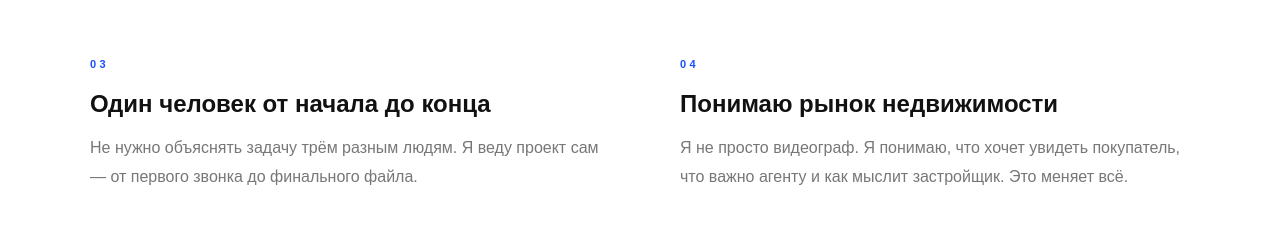
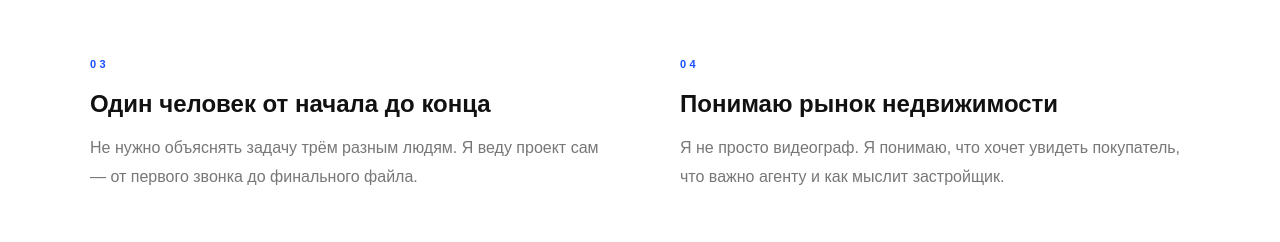
Before and after one commit to dimashaidyn/aidyn-portfolio, a plain HTML site: page index.html in a window 1280 px wide. Shown: the part 5240-5482 px from the top of the page. Drawn offline with nearby package versions, Linux system fonts and the light colour scheme; a web font is replaced by a local one.

Commit message:
Remove trailing sentence from why-item 04

```diff
--- a/index.html
+++ b/index.html
@@ -722,7 +722,7 @@
         <div class="why-item" data-reveal>
           <p class="why-num">04</p>
           <h3 class="why-title">Понимаю рынок недвижимости</h3>
-          <p class="why-desc">Я не просто видеограф. Я понимаю, что хочет увидеть покупатель, что важно агенту и как мыслит застройщик. Это меняет всё.</p>
+          <p class="why-desc">Я не просто видеограф. Я понимаю, что хочет увидеть покупатель, что важно агенту и как мыслит застройщик.</p>
         </div>
       </div>
     </div>
```
